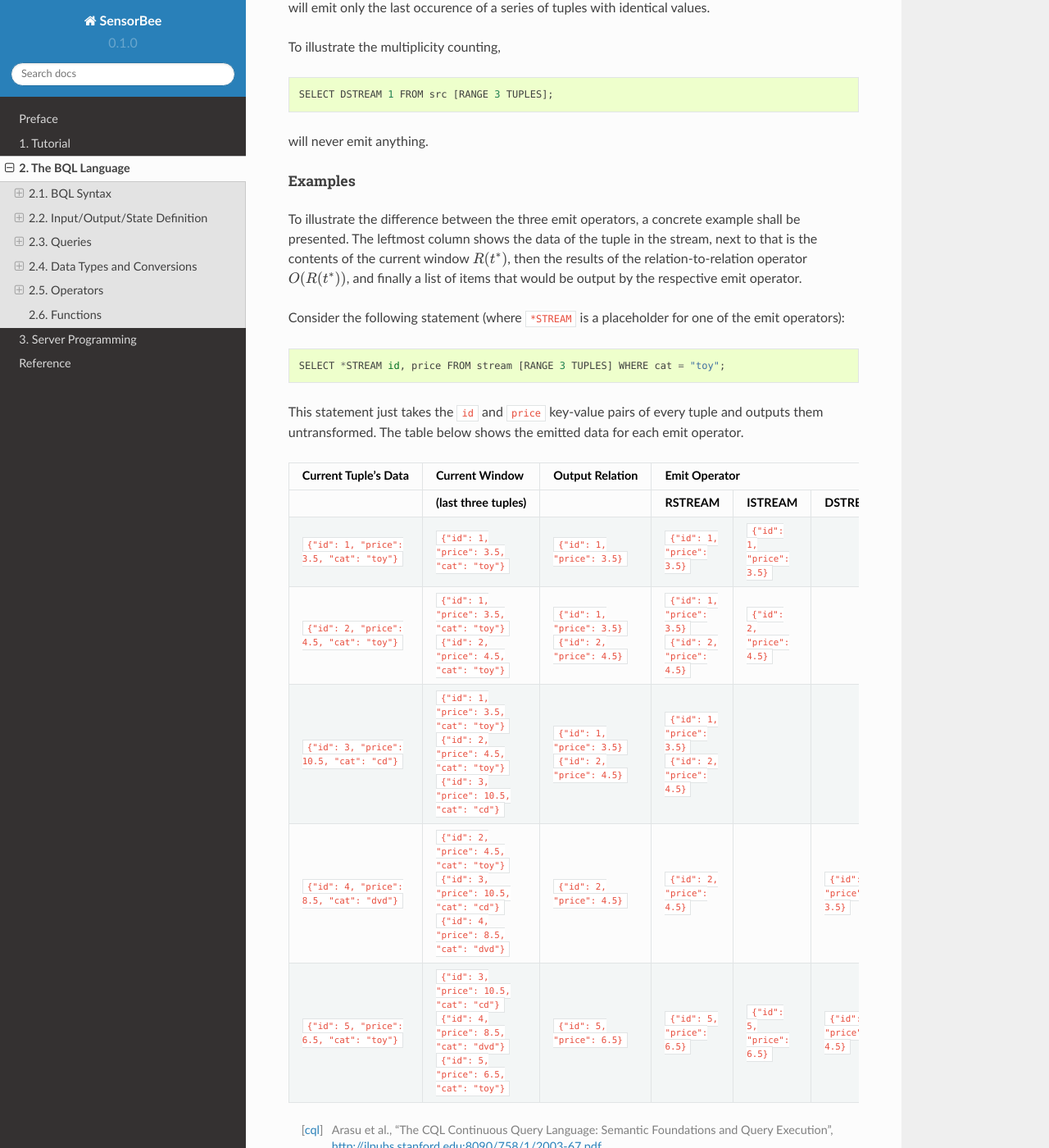
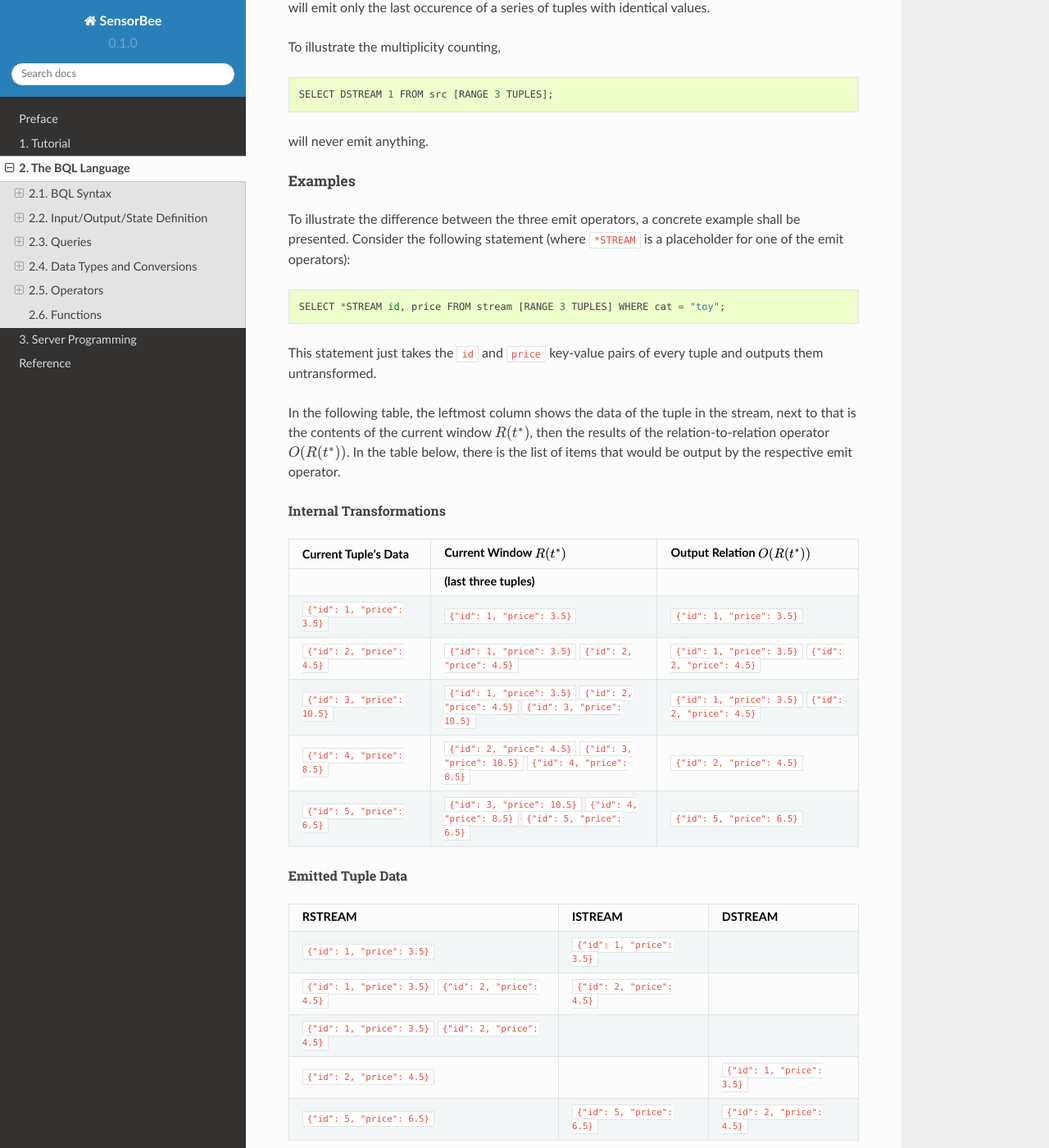
Before and after one commit to sensorbee/docs, a Sphinx documentation site: the page built from source/bql.rst, in a window 1280 px wide and 1400 px high, scrolled down 21635 px. Shown: the whole window at 82% size. Built offline with Sphinx 7.4.7 and the Read the Docs theme 2.0.0, drawn with Linux system fonts in a browser that asks for light colours.

Commit message:
make the *STREAM comparison table narrow enough for PDF

```diff
--- a/source/bql/queries.rst
+++ b/source/bql/queries.rst
@@ -160,41 +160,72 @@ Examples
 ^^^^^^^^
 
 To illustrate the difference between the three emit operators, a concrete example shall be presented.
-The leftmost column shows the data of the tuple in the stream, next to that is the contents of the current window :math:`R(t^*)`, then the results of the relation-to-relation operator :math:`O(R(t^*))`, and finally a list of items that would be output by the respective emit operator.
-
 Consider the following statement (where ``*STREAM`` is a placeholder for one of the emit operators)::
 
     SELECT *STREAM id, price FROM stream [RANGE 3 TUPLES] WHERE cat = "toy";
 
 This statement just takes the ``id`` and ``price`` key-value pairs of every tuple and outputs them untransformed.
-The table below shows the emitted data for each emit operator.
+
+In the following table, the leftmost column shows the data of the tuple in the stream, next to that is the contents of the current window :math:`R(t^*)`, then the results of the relation-to-relation operator :math:`O(R(t^*))`.
+In the table below, there is the list of items that would be output by the respective emit operator.
 
 .. |br| raw:: html
 
    <br />
 
-+-------------------------------------------+------------------------------------------------+----------------------------------+----------------------------------+-----------------------------+-----------------------------+
-| Current Tuple's Data                      | Current Window                                 | Output Relation                  | Emit Operator                                                                                |
-+-------------------------------------------+------------------------------------------------+----------------------------------+----------------------------------+-----------------------------+-----------------------------+
-|                                           | (last three tuples)                            |                                  | RSTREAM                          | ISTREAM                     | DSTREAM                     |
-+===========================================+================================================+==================================+==================================+=============================+=============================+
-| ``{"id": 1, "price": 3.5, "cat": "toy"}`` | ``{"id": 1, "price": 3.5, "cat": "toy"}``      | ``{"id": 1, "price": 3.5}``      | ``{"id": 1, "price": 3.5}``      | ``{"id": 1, "price": 3.5}`` |                             |
-+-------------------------------------------+------------------------------------------------+----------------------------------+----------------------------------+-----------------------------+-----------------------------+
-| ``{"id": 2, "price": 4.5, "cat": "toy"}`` | ``{"id": 1, "price": 3.5, "cat": "toy"}`` |br| | ``{"id": 1, "price": 3.5}`` |br| | ``{"id": 1, "price": 3.5}`` |br| |                             |                             |
-|                                           | ``{"id": 2, "price": 4.5, "cat": "toy"}``      | ``{"id": 2, "price": 4.5}``      | ``{"id": 2, "price": 4.5}``      | ``{"id": 2, "price": 4.5}`` |                             |
-+-------------------------------------------+------------------------------------------------+----------------------------------+----------------------------------+-----------------------------+-----------------------------+
-| ``{"id": 3, "price": 10.5, "cat": "cd"}`` | ``{"id": 1, "price": 3.5, "cat": "toy"}`` |br| | ``{"id": 1, "price": 3.5}`` |br| | ``{"id": 1, "price": 3.5}`` |br| |                             |                             |
-|                                           | ``{"id": 2, "price": 4.5, "cat": "toy"}`` |br| | ``{"id": 2, "price": 4.5}``      | ``{"id": 2, "price": 4.5}``      |                             |                             |
-|                                           | ``{"id": 3, "price": 10.5, "cat": "cd"}``      |                                  |                                  |                             |                             |
-+-------------------------------------------+------------------------------------------------+----------------------------------+----------------------------------+-----------------------------+-----------------------------+
-| ``{"id": 4, "price": 8.5, "cat": "dvd"}`` | ``{"id": 2, "price": 4.5, "cat": "toy"}`` |br| | ``{"id": 2, "price": 4.5}``      | ``{"id": 2, "price": 4.5}``      |                             | ``{"id": 1, "price": 3.5}`` |
-|                                           | ``{"id": 3, "price": 10.5, "cat": "cd"}`` |br| |                                  |                                  |                             |                             |
-|                                           | ``{"id": 4, "price": 8.5, "cat": "dvd"}``      |                                  |                                  |                             |                             |
-+-------------------------------------------+------------------------------------------------+----------------------------------+----------------------------------+-----------------------------+-----------------------------+
-| ``{"id": 5, "price": 6.5, "cat": "toy"}`` | ``{"id": 3, "price": 10.5, "cat": "cd"}`` |br| |                                  |                                  |                             | ``{"id": 2, "price": 4.5}`` |
-|                                           | ``{"id": 4, "price": 8.5, "cat": "dvd"}`` |br| |                                  |                                  |                             |                             |
-|                                           | ``{"id": 5, "price": 6.5, "cat": "toy"}``      | ``{"id": 5, "price": 6.5}``      | ``{"id": 5, "price": 6.5}``      | ``{"id": 5, "price": 6.5}`` |                             |
-+-------------------------------------------+------------------------------------------------+----------------------------------+----------------------------------+-----------------------------+-----------------------------+
+.. |br| raw:: latex
+
+   \newline
+
+Internal Transformations
+""""""""""""""""""""""""
+
++------------------------------+-----------------------------------+-----------------------------------+
+| Current Tuple's Data         | Current Window :math:`R(t^*)`     | Output Relation :math:`O(R(t^*))` |
++------------------------------+-----------------------------------+-----------------------------------+
+|                              | (last three tuples)               |                                   |
++==============================+===================================+===================================+
+| ``{"id": 1, "price": 3.5}``  | ``{"id": 1, "price": 3.5}``       | ``{"id": 1, "price": 3.5}``       |
++------------------------------+-----------------------------------+-----------------------------------+
+| ``{"id": 2, "price": 4.5}``  | ``{"id": 1, "price": 3.5}`` |br|  | ``{"id": 1, "price": 3.5}`` |br|  |
+|                              | ``{"id": 2, "price": 4.5}``       | ``{"id": 2, "price": 4.5}``       |
++------------------------------+-----------------------------------+-----------------------------------+
+| ``{"id": 3, "price": 10.5}`` | ``{"id": 1, "price": 3.5}`` |br|  | ``{"id": 1, "price": 3.5}`` |br|  |
+|                              | ``{"id": 2, "price": 4.5}`` |br|  | ``{"id": 2, "price": 4.5}``       |
+|                              | ``{"id": 3, "price": 10.5}``      |                                   |
++------------------------------+-----------------------------------+-----------------------------------+
+| ``{"id": 4, "price": 8.5}``  | ``{"id": 2, "price": 4.5}`` |br|  | ``{"id": 2, "price": 4.5}``       |
+|                              | ``{"id": 3, "price": 10.5}`` |br| |                                   |
+|                              | ``{"id": 4, "price": 8.5}``       |                                   |
++------------------------------+-----------------------------------+-----------------------------------+
+| ``{"id": 5, "price": 6.5}``  | ``{"id": 3, "price": 10.5}`` |br| |                                   |
+|                              | ``{"id": 4, "price": 8.5}`` |br|  |                                   |
+|                              | ``{"id": 5, "price": 6.5}``       | ``{"id": 5, "price": 6.5}``       |
++------------------------------+-----------------------------------+-----------------------------------+
+
+Emitted Tuple Data
+""""""""""""""""""
+
++----------------------------------+-----------------------------+-----------------------------+
+| RSTREAM                          | ISTREAM                     | DSTREAM                     |
++==================================+=============================+=============================+
+| ``{"id": 1, "price": 3.5}``      | ``{"id": 1, "price": 3.5}`` |                             |
++----------------------------------+-----------------------------+-----------------------------+
+| ``{"id": 1, "price": 3.5}`` |br| |                             |                             |
+| ``{"id": 2, "price": 4.5}``      | ``{"id": 2, "price": 4.5}`` |                             |
++----------------------------------+-----------------------------+-----------------------------+
+| ``{"id": 1, "price": 3.5}`` |br| |                             |                             |
+| ``{"id": 2, "price": 4.5}``      |                             |                             |
+|                                  |                             |                             |
++----------------------------------+-----------------------------+-----------------------------+
+| ``{"id": 2, "price": 4.5}``      |                             | ``{"id": 1, "price": 3.5}`` |
+|                                  |                             |                             |
+|                                  |                             |                             |
++----------------------------------+-----------------------------+-----------------------------+
+|                                  |                             | ``{"id": 2, "price": 4.5}`` |
+|                                  |                             |                             |
+| ``{"id": 5, "price": 6.5}``      | ``{"id": 5, "price": 6.5}`` |                             |
++----------------------------------+-----------------------------+-----------------------------+
 
 
 .. [cql] Arasu et al., "The CQL Continuous Query Language: Semantic Foundations and Query Execution", http://ilpubs.stanford.edu:8090/758/1/2003-67.pdf
```
